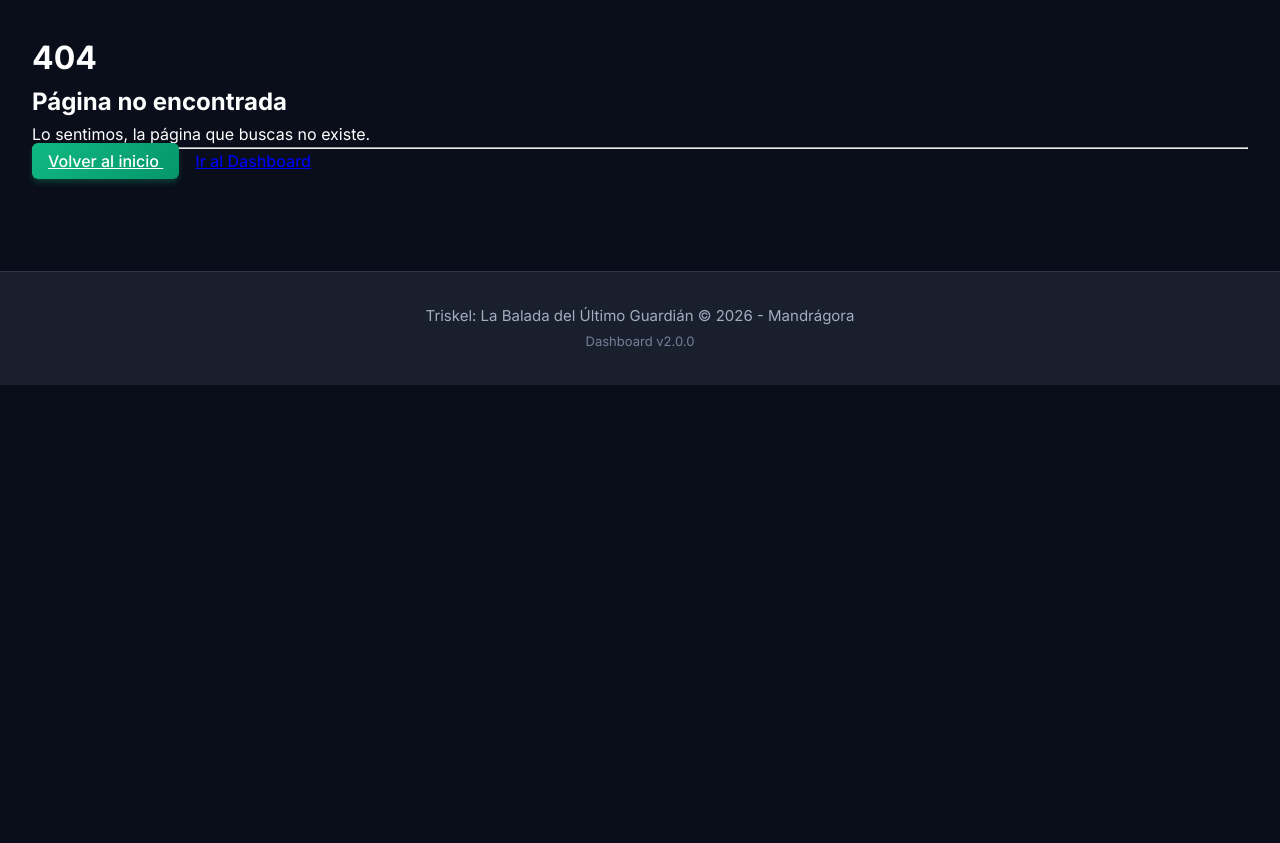
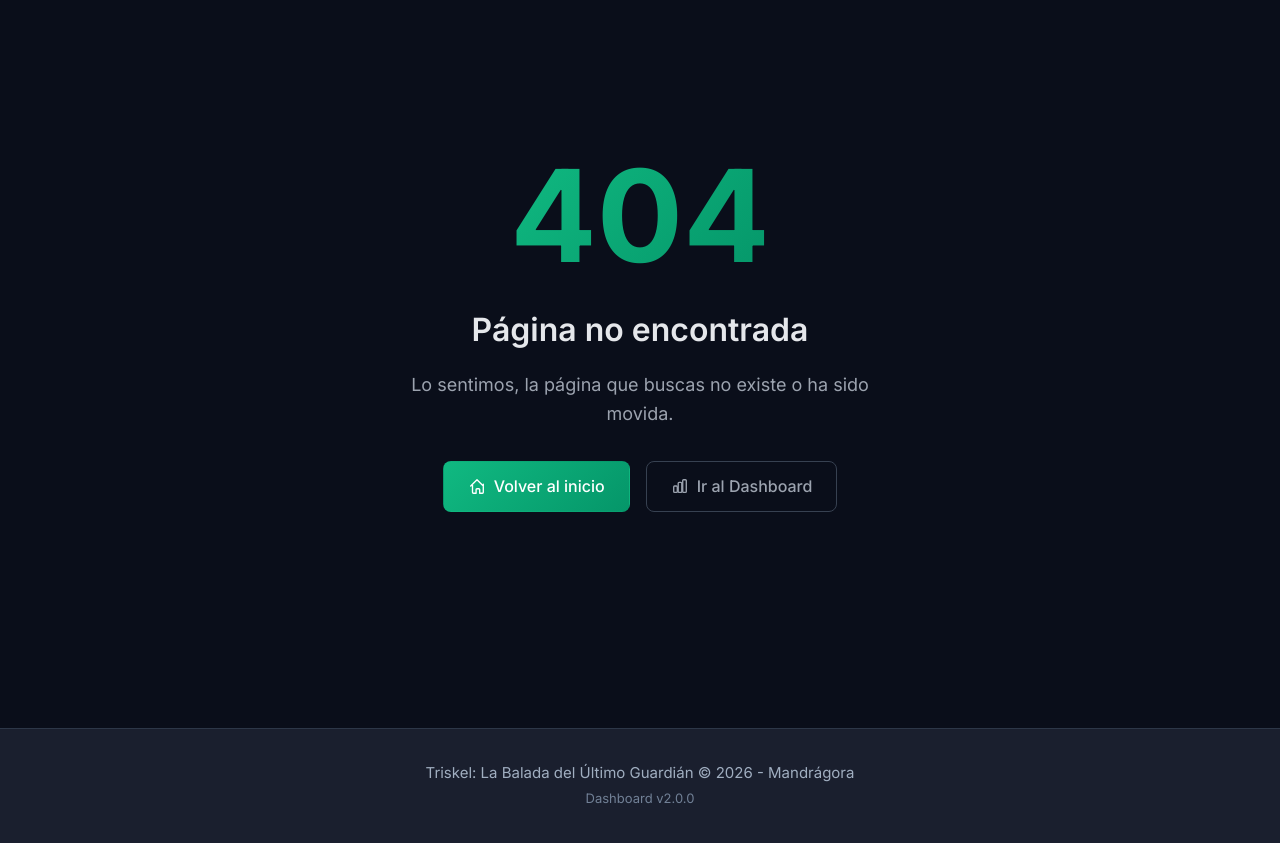
Before and after one commit to WaraYasy/TriskelApi, a Flask app: template app/domain/web/templates/404.html in a window 1280 px wide. Shown: the part 65-908 px from the top of the page. Before the commit the page ends 450 px from the top, so only its background shows below. Run offline with Flask 3, Linux system fonts and the light colour scheme; the template is opened without the code that fills it, so the values that code supplies are empty; parts of the project's set-up code (start-up, migrations or seed data) failed here and were passed over; some libraries are stand-ins or nearby versions.

Commit message:
UI: Actualizar páginas de error y separar tablas de página jugador

```diff
--- a/app/domain/web/templates/404.html
+++ b/app/domain/web/templates/404.html
@@ -2,23 +2,110 @@
 
 {% block title %}404 - Página no encontrada{% endblock %}
 
+{% block extra_css %}
+<style>
+    .error-container {
+        display: flex;
+        flex-direction: column;
+        align-items: center;
+        justify-content: center;
+        min-height: calc(100vh - 200px);
+        padding: 2rem;
+        text-align: center;
+    }
+
+    .error-code {
+        font-size: 8rem;
+        font-weight: 700;
+        background: linear-gradient(135deg, #10b981 0%, #059669 100%);
+        -webkit-background-clip: text;
+        -webkit-text-fill-color: transparent;
+        background-clip: text;
+        margin: 0;
+        line-height: 1;
+    }
+
+    .error-title {
+        font-size: 2rem;
+        font-weight: 600;
+        color: #e5e7eb;
+        margin: 1.5rem 0 1rem;
+    }
+
+    .error-description {
+        font-size: 1.125rem;
+        color: #9ca3af;
+        max-width: 500px;
+        margin: 0 auto 2rem;
+        line-height: 1.6;
+    }
+
+    .error-actions {
+        display: flex;
+        gap: 1rem;
+        flex-wrap: wrap;
+        justify-content: center;
+    }
+
+    .error-btn {
+        display: inline-flex;
+        align-items: center;
+        gap: 0.5rem;
+        padding: 0.75rem 1.5rem;
+        border-radius: 8px;
+        font-weight: 500;
+        text-decoration: none;
+        transition: all 0.2s;
+        border: 1px solid transparent;
+    }
+
+    .error-btn-primary {
+        background: linear-gradient(135deg, #10b981 0%, #059669 100%);
+        color: #ffffff;
+    }
+
+    .error-btn-primary:hover {
+        transform: translateY(-2px);
+        box-shadow: 0 8px 16px rgba(16, 185, 129, 0.3);
+        color: #ffffff;
+    }
+
+    .error-btn-secondary {
+        background: transparent;
+        border-color: #374151;
+        color: #9ca3af;
+    }
+
+    .error-btn-secondary:hover {
+        border-color: #10b981;
+        color: #10b981;
+    }
+</style>
+{% endblock %}
+
 {% block content %}
-<div class="row justify-content-center">
-    <div class="col-md-6 text-center">
-        <div class="py-5">
-            <h1 class="display-1">404</h1>
-            <h2>Página no encontrada</h2>
-            <p class="lead text-muted">
-                Lo sentimos, la página que buscas no existe.
-            </p>
-            <hr class="my-4">
-            <a href="/" class="btn btn-primary">
-                <i class="bi bi-house"></i> Volver al inicio
-            </a>
-            <a href="/dashboard/" class="btn btn-secondary">
-                <i class="bi bi-speedometer2"></i> Ir al Dashboard
-            </a>
-        </div>
+<div class="error-container">
+    <div class="error-code">404</div>
+    <h1 class="error-title">Página no encontrada</h1>
+    <p class="error-description">
+        Lo sentimos, la página que buscas no existe o ha sido movida.
+    </p>
+    <div class="error-actions">
+        <a href="/web/" class="error-btn error-btn-primary">
+            <svg width="18" height="18" viewBox="0 0 20 20" fill="none">
+                <path d="M3 10l7-7 7 7M5 8v9a1 1 0 001 1h3v-4a1 1 0 011-1h2a1 1 0 011 1v4h3a1 1 0 001-1V8"
+                    stroke="currentColor" stroke-width="1.5" stroke-linecap="round" stroke-linejoin="round"/>
+            </svg>
+            Volver al inicio
+        </a>
+        <a href="/web/dashboard/" class="error-btn error-btn-secondary">
+            <svg width="18" height="18" viewBox="0 0 20 20" fill="none">
+                <rect x="3" y="10" width="4" height="7" rx="1" stroke="currentColor" stroke-width="1.5" />
+                <rect x="8" y="6" width="4" height="11" rx="1" stroke="currentColor" stroke-width="1.5" />
+                <rect x="13" y="3" width="4" height="14" rx="1" stroke="currentColor" stroke-width="1.5" />
+            </svg>
+            Ir al Dashboard
+        </a>
     </div>
 </div>
 {% endblock %}
```
Also changed, not shown: app/domain/web/analytics/templates/analytics/players.html (+9 -2 lines), app/domain/web/templates/500.html (+102 -17 lines).
